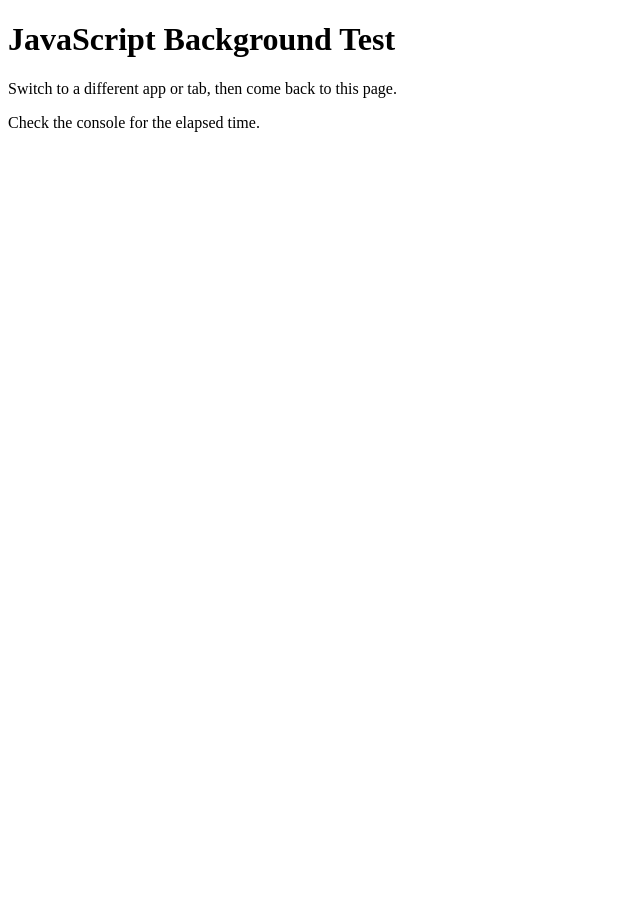
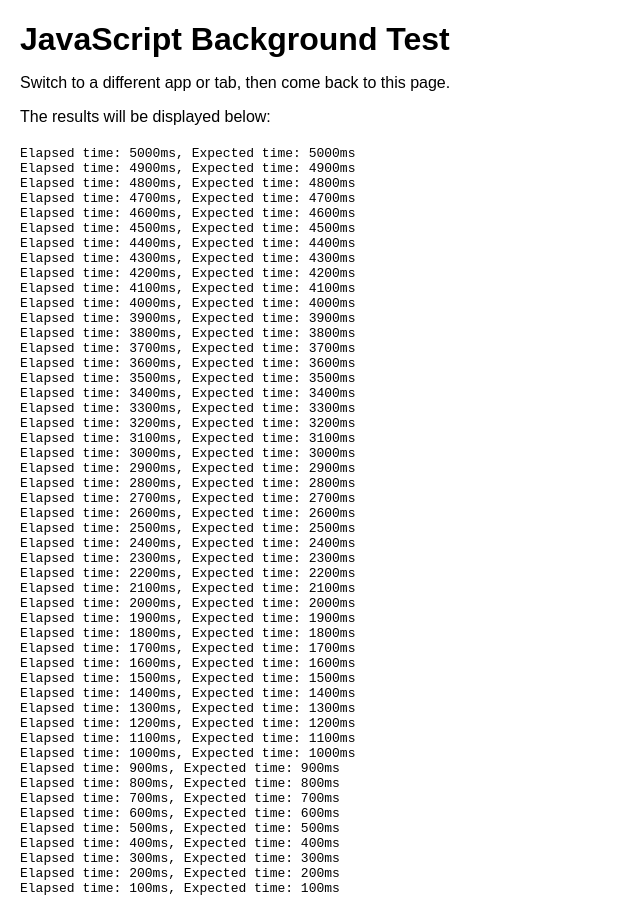
Before and after one commit to pmuramalla/ipad-js-test, a plain HTML site: page index.html in a window 1280 px wide. Shown: the whole page, without its empty margins (0-640 px from the left). Before the commit the page ends 800 px from the top, so only its background shows below. Drawn offline with Linux system fonts and the light colour scheme.

Commit message:
Update index.html

```diff
--- a/index.html
+++ b/index.html
@@ -2,25 +2,54 @@
 <html>
 <head>
   <title>JavaScript Background Test</title>
+  <style>
+    body {
+      font-family: Arial, sans-serif;
+      margin: 20px;
+    }
+
+    h1 {
+      margin-bottom: 10px;
+    }
+
+    p {
+      margin-bottom: 5px;
+    }
+
+    #results {
+      margin-top: 20px;
+      font-family: monospace;
+      white-space: pre-wrap;
+    }
+  </style>
 </head>
 <body>
   <h1>JavaScript Background Test</h1>
   <p>Switch to a different app or tab, then come back to this page.</p>
-  <p>Check the console for the elapsed time.</p>
+  <p>The results will be displayed below:</p>
+
+  <div id="results"></div>
 
   <script>
     let startTime;
     let elapsedTime;
+    let expectedTime;
+    let counter = 0;
+
+    const resultsDiv = document.getElementById('results');
 
     function testBackgroundExecution() {
       if (!startTime) {
         startTime = Date.now();
       }
 
+      counter++;
+      expectedTime = counter * 100;
+
       setTimeout(function() {
         elapsedTime = Date.now() - startTime;
-        console.log('Elapsed time: ' + elapsedTime + 'ms');
-        startTime = Date.now();
+        const result = `Elapsed time: ${elapsedTime}ms, Expected time: ${expectedTime}ms`;
+        resultsDiv.insertAdjacentHTML('afterbegin', result + '<br>');
         testBackgroundExecution();
       }, 100);
     }
```
